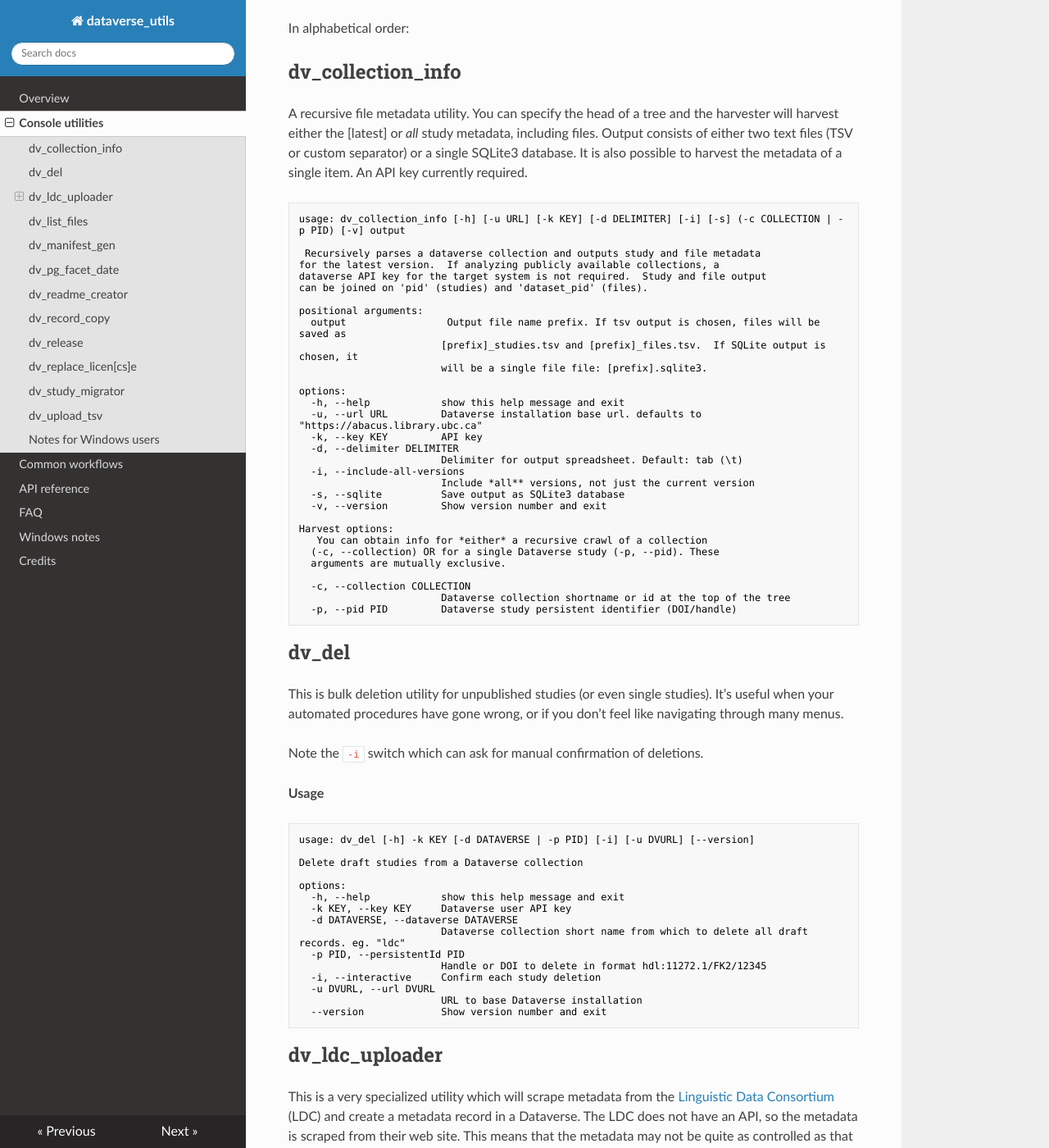
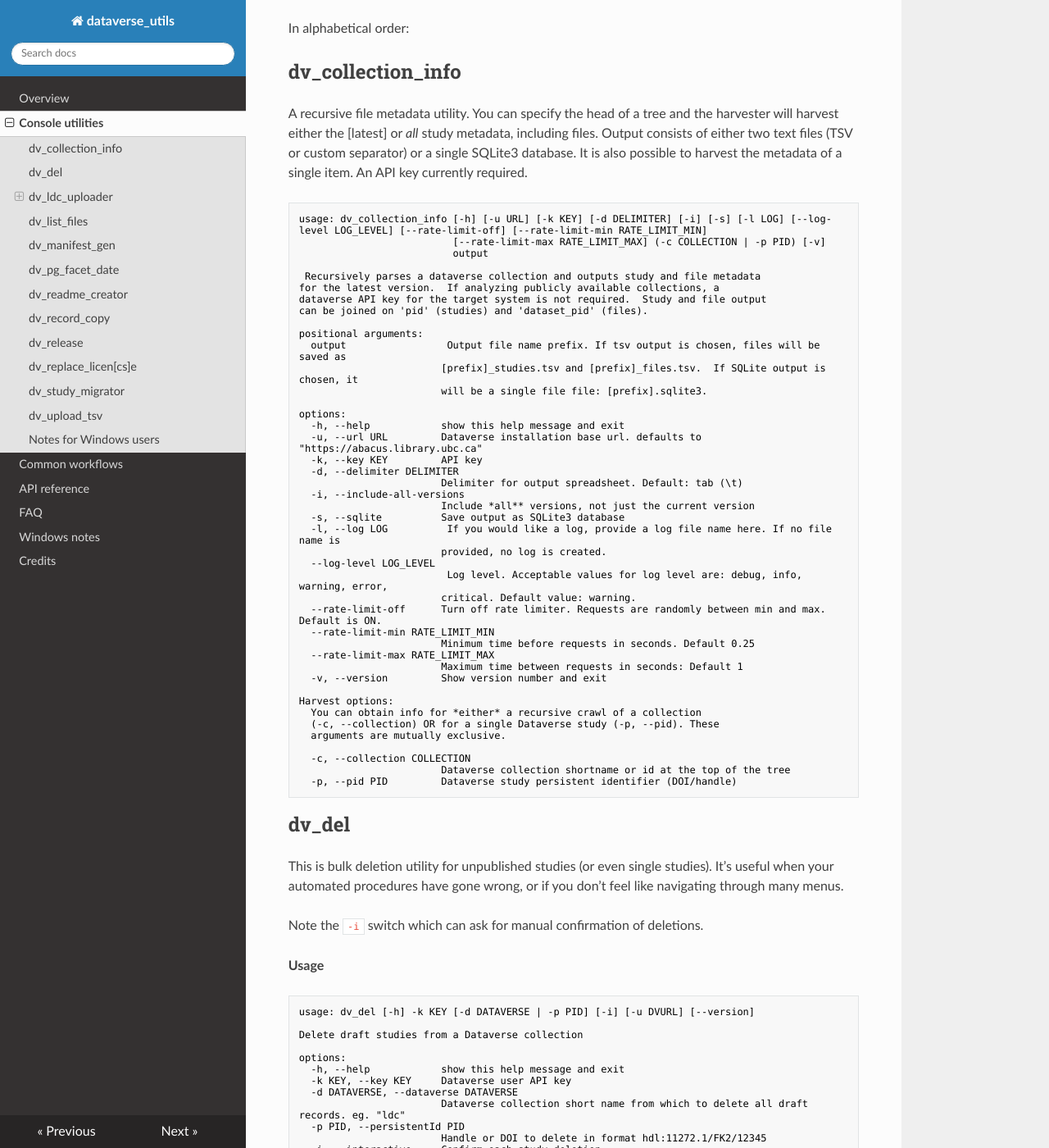
Before and after one commit to ubc-library-rc/dataverse_utils, an MkDocs documentation site: the page built from docs/scripts.md, in a window 1280 px wide and 1400 px high, scrolled down 474 px. Shown: the whole window at 82% size. Built offline with MkDocs 1.6.1, drawn with Linux system fonts in a browser that asks for light colours; nearby versions of some CDN libraries.

Commit message:
Documentation update

````diff
--- a/docs/scripts.md
+++ b/docs/scripts.md
@@ -24,7 +24,9 @@ In alphabetical order:
 A recursive file metadata utility. You can specify the head of a tree and the harvester will harvest either the \[latest\] or *all* study metadata, including files. Output consists of either two text files (TSV or custom separator) or a single SQLite3 database. It is also possible to harvest the metadata of a single item. An API key currently required.
 
 ```nohighlight
-usage: dv_collection_info [-h] [-u URL] [-k KEY] [-d DELIMITER] [-i] [-s] (-c COLLECTION | -p PID) [-v] output
+usage: dv_collection_info [-h] [-u URL] [-k KEY] [-d DELIMITER] [-i] [-s] [-l LOG] [--log-level LOG_LEVEL] [--rate-limit-off] [--rate-limit-min RATE_LIMIT_MIN]
+                          [--rate-limit-max RATE_LIMIT_MAX] (-c COLLECTION | -p PID) [-v]
+                          output
 
  Recursively parses a dataverse collection and outputs study and file metadata
 for the latest version.  If analyzing publicly available collections, a
@@ -45,10 +47,20 @@ options:
   -i, --include-all-versions
                         Include *all** versions, not just the current version
   -s, --sqlite          Save output as SQLite3 database
+  -l, --log LOG          If you would like a log, provide a log file name here. If no file name is
+                        provided, no log is created.
+  --log-level LOG_LEVEL
+                         Log level. Acceptable values for log level are: debug, info, warning, error,
+                        critical. Default value: warning.
+  --rate-limit-off      Turn off rate limiter. Requests are randomly between min and max. Default is ON.
+  --rate-limit-min RATE_LIMIT_MIN
+                        Minimum time before requests in seconds. Default 0.25
+  --rate-limit-max RATE_LIMIT_MAX
+                        Maximum time between requests in seconds: Default 1
   -v, --version         Show version number and exit
 
 Harvest options:
-   You can obtain info for *either* a recursive crawl of a collection
+  You can obtain info for *either* a recursive crawl of a collection
   (-c, --collection) OR for a single Dataverse study (-p, --pid). These
   arguments are mutually exclusive.
 
````
